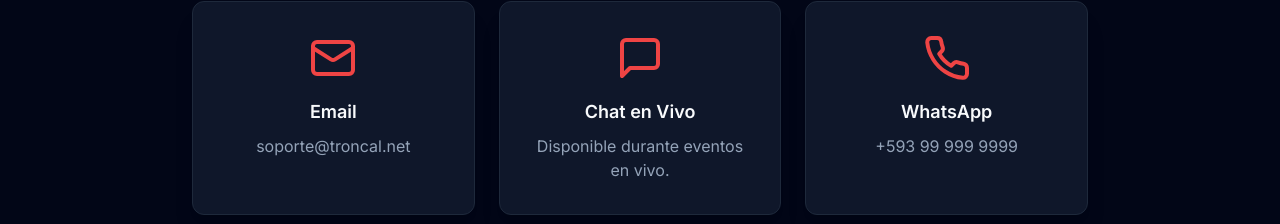
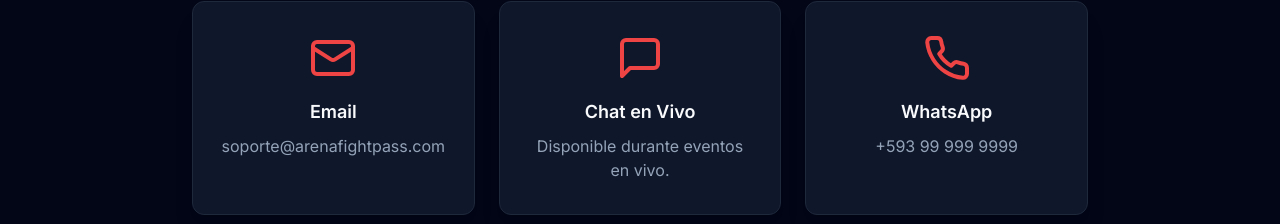
Before and after one commit to azambrano-ctrl/PPV-OFICIAL, a Next.js app in the folder webapp/: page /contact in a window 1280 px wide. Shown: the part 223-447 px from the top of the page. Built offline with nearby package versions, Linux system fonts and the light colour scheme; no server answers.

Commit message:
SEO/Polish: Final branding cleanup on contact and legal pages for AdSense review

```diff
--- a/webapp/src/app/contact/page.tsx
+++ b/webapp/src/app/contact/page.tsx
@@ -13,7 +13,7 @@
                     <div className="card p-8 flex flex-col items-center">
                         <Mail className="w-12 h-12 text-primary-500 mb-4" />
                         <h3 className="text-lg font-semibold mb-2">Email</h3>
-                        <p className="text-dark-400">soporte@troncal.net</p>
+                        <p className="text-dark-400">soporte@arenafightpass.com</p>
                     </div>
                     <div className="card p-8 flex flex-col items-center">
                         <MessageSquare className="w-12 h-12 text-primary-500 mb-4" />
```
